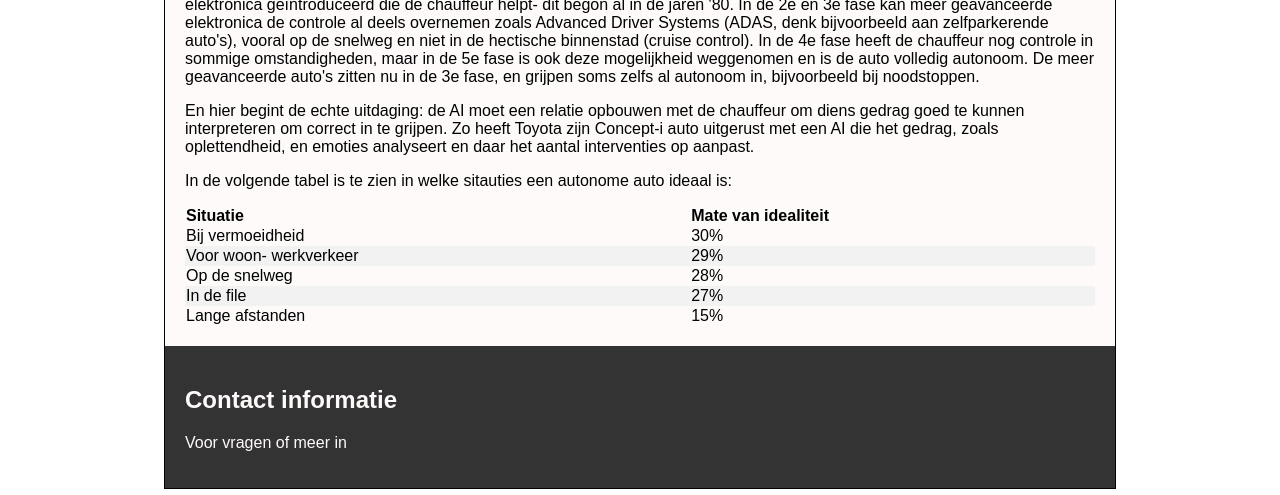
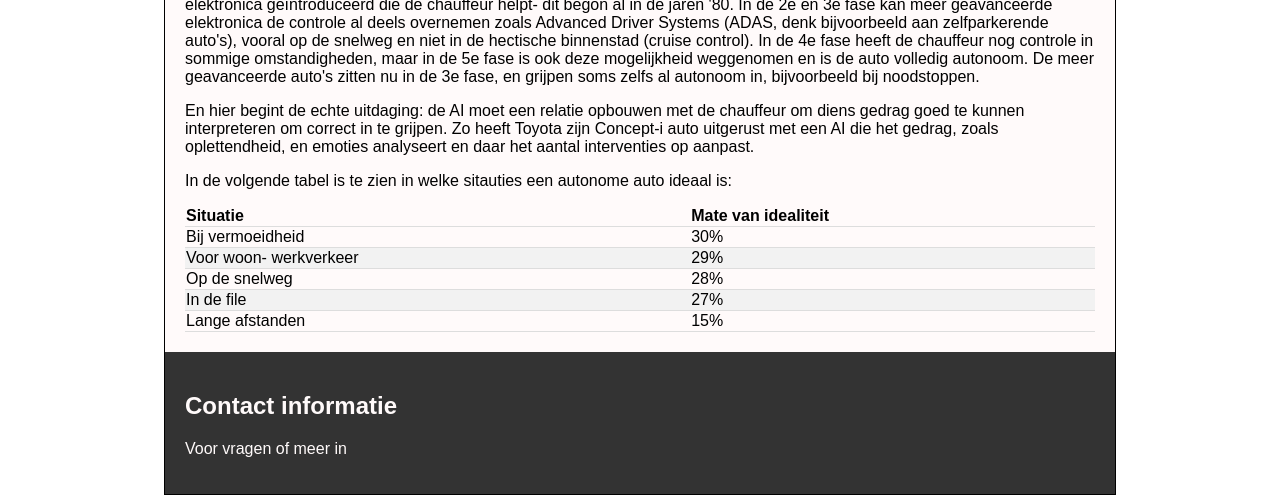
Before and after one commit to MaxTanis/Website, a plain HTML site: page index.html in a window 1280 px wide. Shown: the part 390-885 px from the top of the page. Drawn offline with Linux system fonts and the light colour scheme.

Commit message:
opmaak tabel

```diff
--- a/static/css/stylesheet.css
+++ b/static/css/stylesheet.css
@@ -151,12 +151,21 @@ table {
    width: 100%;
 }
 
+table, th, td  {
+   border-bottom: 1px solid #ddd;
+   text-align: left;
+}
+
 thead, tbody {
    text-align:left;
    padding: 8px;
 
 }
 
+tr:hover {
+   background-color:#F2F2F2;
+}
+
 tr:nth-child(even){
    background-color: #F2F2F2;
 }
```
